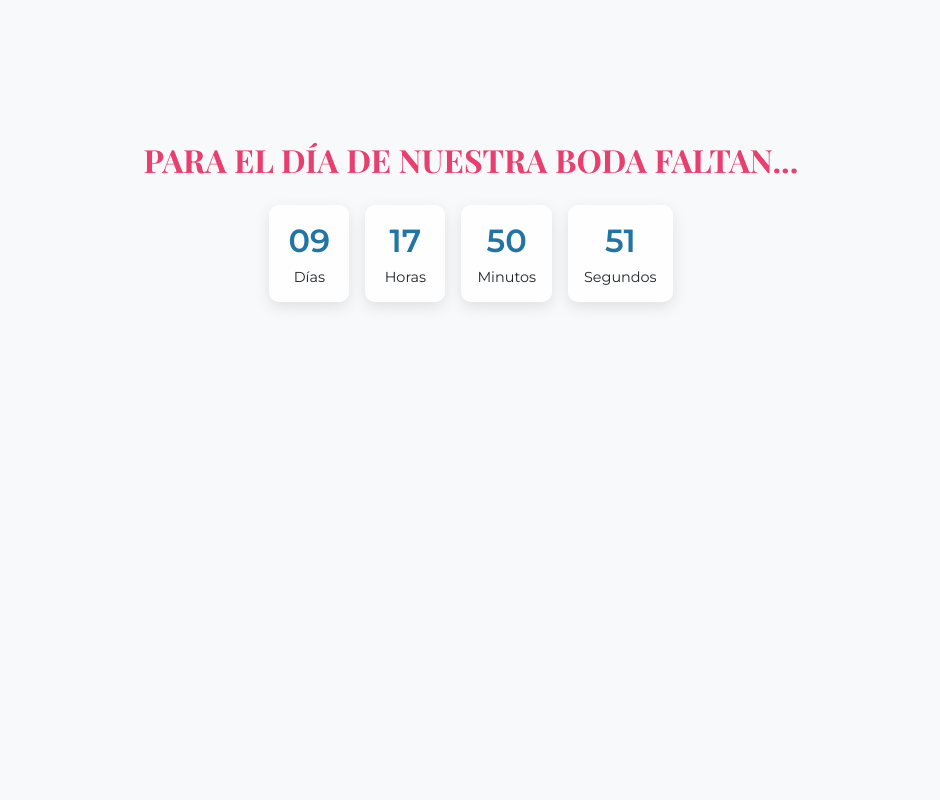
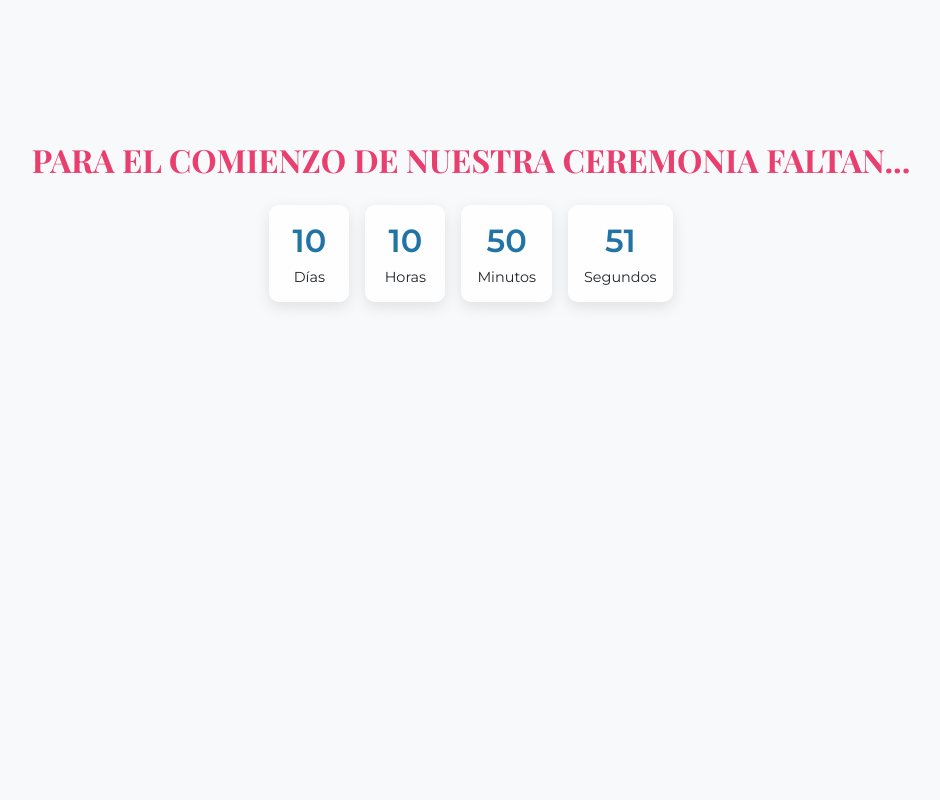
Before and after one commit to MG5Gabri/bodaLisandro-Gabi, a plain HTML site: page index.html in a window 1280 px wide. Shown: the part 2580-3380 px from the top of the page, without its empty margins (169-1109 px from the left). Drawn offline with nearby package versions, Linux system fonts and the light colour scheme.

Commit message:
Version 0.5

```diff
--- a/index.html
+++ b/index.html
@@ -76,7 +76,7 @@
 
   <!-- Contador regresivo -->
   <section class="countdown">
-    <h2 data-scroll="fadeIn">PARA EL DÍA DE NUESTRA BODA FALTAN...</h2>
+    <h2 data-scroll="fadeIn">PARA EL COMIENZO DE NUESTRA CEREMONIA FALTAN...</h2>
     <div class="countdown-container" data-scroll="fadeIn" data-scroll-delay="0.2">
       <div class="countdown-box">
         <div class="countdown-number" id="days">00</div>
@@ -110,7 +110,7 @@
 
   <!-- Galería de fotos -->
   <section class="collage">
-    <h2 data-scroll="fadeIn">Algunos momentos</h2>
+    <h2 data-scroll="fadeIn">Algunos de nuestros momentos </h2>
     <div class="fotos">
       <div class="foto-container" data-scroll="fadeIn" data-scroll-delay="0.1">
         <img class="foto-front" src="assets/foto2.jpg" alt="">
--- a/script.js
+++ b/script.js
@@ -54,7 +54,7 @@ function createParticles() {
 
   // Contador regresivo para el 15 de agosto de 2025
   function updateCountdown() {
-    const weddingDate = new Date('August 15, 2025 00:00:00').getTime();
+    const weddingDate = new Date('August 15, 2025 17:00:00').getTime();
     const now = new Date().getTime();
     const distance = weddingDate - now;
 
```
